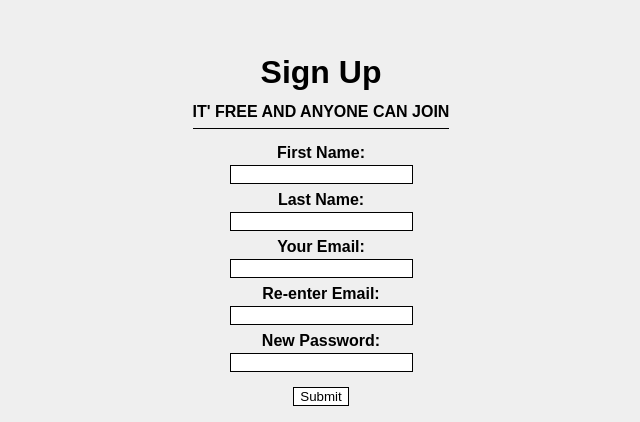
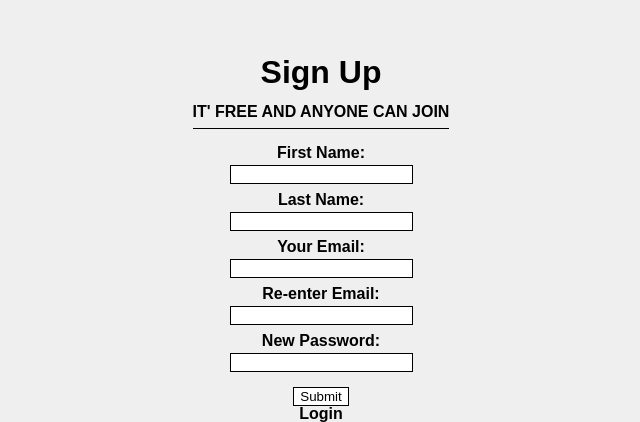
Before and after one commit to danieljoonkimm/Yippido, a React app in the folder client/: page /login in a window 1280 px wide. Shown: the part 584-1006 px from the top of the page, without its empty margins (319-959 px from the left). Built offline with nearby package versions, Linux system fonts and the light colour scheme; the HTML template or start-up script is replaced by a standard one.

Commit message:
[edit] adding Landing page and need to re-route with Router to Login if clicking login

```diff
--- a/client/src/components/Login/login.scss
+++ b/client/src/components/Login/login.scss
@@ -5,6 +5,7 @@
   justify-content: center;
   text-transform: uppercase;
   letter-spacing: .1em;
+  background-color: #efefef;
 
   .login_form {
     display: flex;
--- a/client/src/components/Register/index.jsx
+++ b/client/src/components/Register/index.jsx
@@ -58,7 +58,7 @@ class Register extends Component {
               <label name="email" onChange={this.textHandler.bind(this)}>Your Email: <input type="text" name="email"/></label>
               <label name="confirmEmail" onChange={this.textHandler.bind(this)}>Re-enter Email: <input type="text" name="confirmEmail"/></label>
               <label name="password" onChange={this.textHandler.bind(this)}>New Password: <input type="password" name="password"/></label>
-              <input onClick={this.onSubmit.bind(this)} type="submit" id="register_submit"/>
+              <input onClick={this.onSubmit.bind(this)} type="submit" id="register_submit"/><buttton>Login</buttton>
             </div>
         </div>
       </div>
```
Also changed, not shown: client/src/components/Landing/index.jsx (added, +21 -0 lines), client/public/dist/bundle.js.
